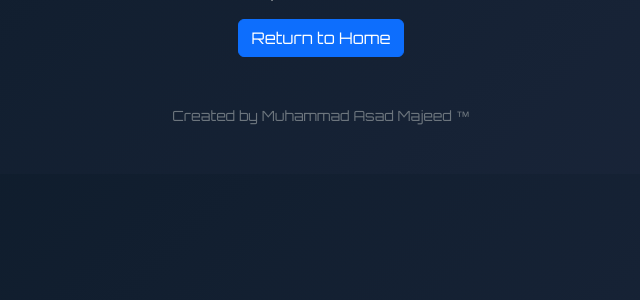
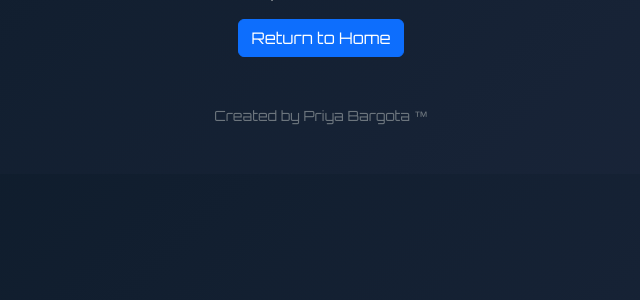
Before and after one commit to PriyaBargota/CyberQuest, a Flask app: page / in a window 1280 px wide. Shown: the part 212-512 px from the top of the page, without its empty margins (319-959 px from the left). Run offline with Flask 3, Linux system fonts and the light colour scheme; a user stored in the database is signed in; parts of the project's set-up code (start-up, migrations or seed data) failed here and were passed over; some libraries are stand-ins or nearby versions.

Commit message:
Update layout.html

```diff
--- a/Cyber_Quest/templates/layout.html
+++ b/Cyber_Quest/templates/layout.html
@@ -60,7 +60,7 @@
     </main>
 
     <footer class="mb-5 small text-center text-muted">
-        Created by Muhammad Asad Majeed &trade;
+        Created by Priya Bargota &trade;
     </footer>
 
     <!-- Bootstrap Bundle JS -->
```
